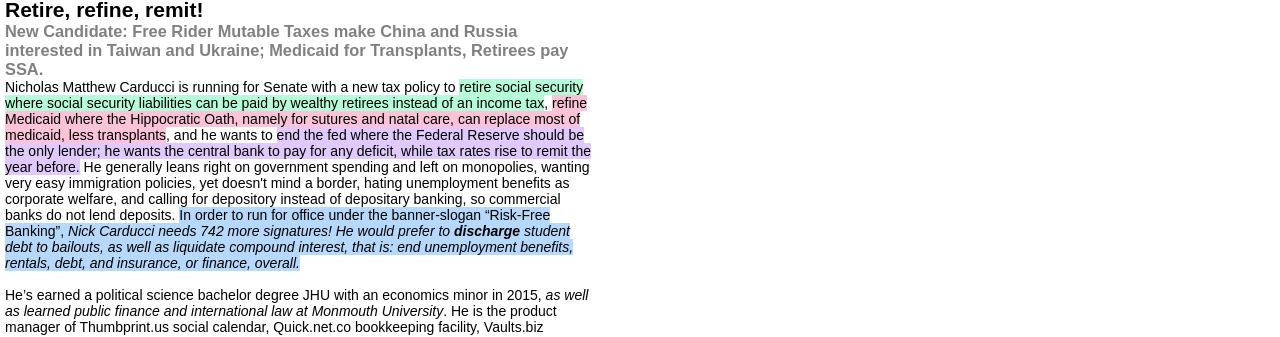
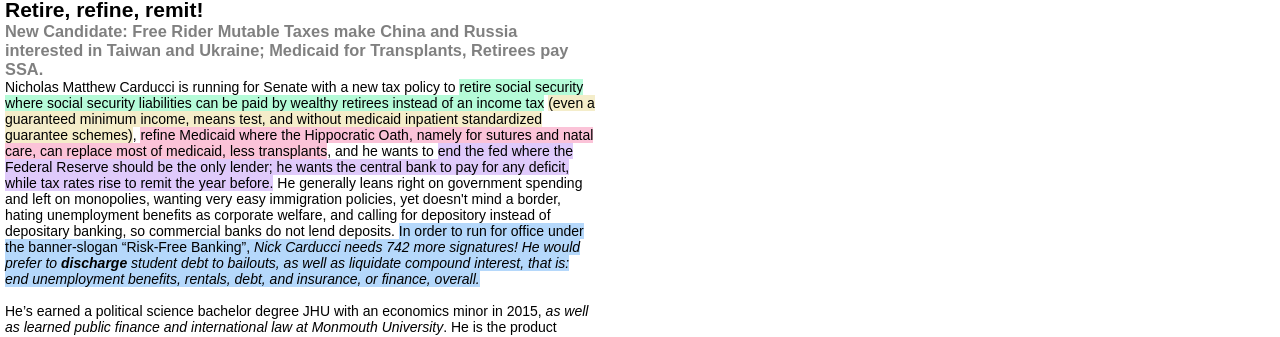
Before and after one commit to NickCarducci/TruncatedWholesaleTax, a React (Create React App) app: page / in a window 1280 px wide. Shown: the part 330-667 px from the top of the page. Built offline with nearby package versions, Linux system fonts and the light colour scheme; a web font is replaced by a local one.

Commit message:
Update App.js

```diff
--- a/src/App.js
+++ b/src/App.js
@@ -125,6 +125,15 @@ class App extends React.Component {
             >
               retire social security where social security liabilities can be
               paid by wealthy retirees instead of an income tax
+            </span>
+            {space}
+            <span
+              style={{
+                backgroundColor: "rgba(240,230,180,.7)"
+              }}
+            >
+              (even a guaranteed minimum income, means test, and without
+              medicaid inpatient standardized guarantee schemes)
             </span>
             ,{space}
             <span
```
